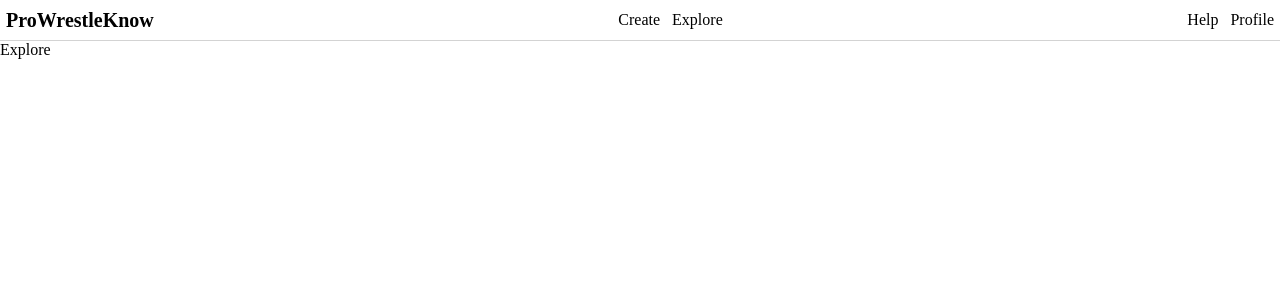
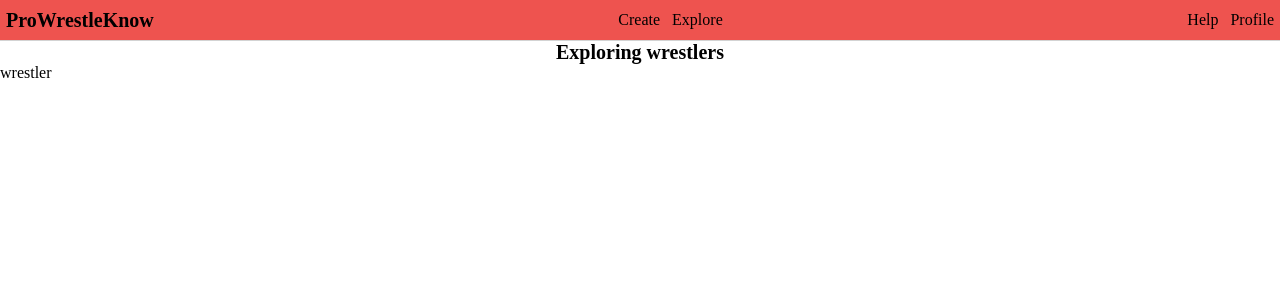
Before and after one commit to bryanmartinez1/prowrestleknow-web, a React (Vite) app in the folder frontend/: page /explore in a window 1280 px wide. Shown: the top 300 px of the page. Built offline with nearby package versions, Linux system fonts and the light colour scheme; a web font is replaced by a local one.

Commit message:
Set search params for explore page: type and query

```diff
--- a/frontend/src/App.tsx
+++ b/frontend/src/App.tsx
@@ -1,6 +1,6 @@
 import "./App.css";
 import { Route, Routes } from "react-router-dom";
-import Home from "./pages/Home";
+import Home from "./pages/Home/Home";
 import Navbar from "./components/Navbar/Navbar";
 import Explore from "./pages/Explore/Explore";
 import SelectedDataRing from "./pages/DataRing/Selected";
--- a/frontend/src/components/Navbar/Navbar.tsx
+++ b/frontend/src/components/Navbar/Navbar.tsx
@@ -8,6 +8,7 @@
   const navigate = useNavigate();
   const [windowWidth, setWindowWidth] = useState<number>(window.innerWidth);
 
+  //  Updates Window Width
   useEffect(() => {
     const handleResize = () => {
       setWindowWidth(window.innerWidth);
@@ -15,7 +16,6 @@
 
     window.addEventListener("resize", handleResize);
 
-    // Clean up the event listener on component unmount
     return () => {
       window.removeEventListener("resize", handleResize);
     };
@@ -41,7 +41,7 @@
 
   const createOptions: string[] = ["Module", "Data Ring", "Diagram"];
   const createOptionsFunctions: (() => void)[] = [
-    () => navigate("/module"),
+    () => navigate("/module/1"),
     () => navigate("/create/dataring"),
     () => navigate("/create/diagram"),
   ];
@@ -57,14 +57,14 @@
     "Data Ring",
   ];
   const exploreOptionsFunctions: (() => void)[] = [
-    () => navigate("/explore"),
-    () => navigate("/explore"),
-    () => navigate("/explore"),
-    () => navigate("/explore"),
-    () => navigate("/explore"),
-    () => navigate("/explore"),
-    () => navigate("/explore"),
-    () => navigate("/explore"),
+    () => navigate("/explore?type=wrestler"),
+    () => navigate("/explore?type=title"),
+    () => navigate("/explore?type=company"),
+    () => navigate("/explore?type=event"),
+    () => navigate("/explore?type=match"),
+    () => navigate("/explore?type=faction"),
+    () => navigate("/explore?type=module"),
+    () => navigate("/explore?type=dataring"),
   ];
 
   const moreOptions: string[] = ["Profile", " Help"];
@@ -92,6 +92,7 @@
           options={exploreOptions}
           optionFunctions={exploreOptionsFunctions}
           style={navbarButtonStyle}
+          position="right"
         />
       </div>
       {windowWidth > 590 ? (
--- a/frontend/src/components/Navbar/navbar.css
+++ b/frontend/src/components/Navbar/navbar.css
@@ -7,6 +7,7 @@
   align-items: center;
   border-bottom: 1px solid lightgray;
   font-family: Lexend;
+  background-color: #ee534f;
 }
 
 .navbar-buttons {
--- /dev/null
+++ b/frontend/src/defaults.ts
@@ -0,0 +1,3 @@
+export const defaultExploreType = "wrestler";
+export const defaultExploreQuery = "";
+export const defaultExploreQueryPreview = "Becky Lynch";
--- a/frontend/src/pages/Explore/Explore.tsx
+++ b/frontend/src/pages/Explore/Explore.tsx
@@ -1,5 +1,25 @@
+import { useSearchParams } from "react-router-dom";
+import {
+  setExploreQuery,
+  setExploreQuerySearch,
+  setExploreType,
+} from "./ExploreFunctions";
+import "./explore.css";
+
 function Explore() {
-  return <div>Explore</div>;
+  const [searchParams] = useSearchParams();
+  const query: string = setExploreQuery(searchParams.get("query"));
+  const exploreType: string = setExploreType(searchParams.get("type"));
+  const a = setExploreQuerySearch(query);
+
+  return (
+    <div className="ExplorePage">
+      <div className="exploringTitle">Exploring {exploreType}s</div>
+      {query}
+      {exploreType}
+      {a}
+    </div>
+  );
 }
 
 export default Explore;
--- /dev/null
+++ b/frontend/src/pages/Explore/ExploreFunctions.ts
@@ -0,0 +1,37 @@
+import { defaultExploreQuery, defaultExploreType } from "../../defaults";
+
+export const setExploreType = (type: string | null) => {
+  const lowercaseType = type?.toLocaleLowerCase();
+  let exploreTypeOptions = [
+    "wrestler",
+    "title",
+    "company",
+    "event",
+    "match",
+    "faction",
+    "module",
+    "dataring",
+  ];
+
+  if (!lowercaseType) {
+    return defaultExploreType;
+  }
+
+  if (exploreTypeOptions.includes(lowercaseType)) {
+    return lowercaseType;
+  }
+
+  return defaultExploreType;
+};
+
+export const setExploreQuery = (query: string | null) => {
+  if (!query) {
+    return defaultExploreQuery;
+  }
+
+  return decodeURIComponent(query);
+};
+
+export const setExploreQuerySearch = (query: string) => {
+  return encodeURIComponent(query);
+};
--- a/frontend/src/pages/Explore/explore.css
+++ b/frontend/src/pages/Explore/explore.css
@@ -0,0 +1,13 @@
+.ExplorePage {
+  flex: 1;
+  overflow-y: auto;
+  box-sizing: border-box;
+}
+
+.exploringTitle {
+  font-size: 20px;
+  font-weight: bold;
+  width: 100%;
+  display: flex;
+  justify-content: center;
+}
--- a/frontend/src/pages/Help/help.css
+++ b/frontend/src/pages/Help/help.css
@@ -8,5 +8,6 @@
   gap: 20px;
   overflow-y: auto;
   align-items: flex-start;
+  justify-content: center;
   overflow-y: auto;
 }
--- a/frontend/src/pages/Home.tsx
+++ /dev/null
@@ -1,5 +0,0 @@
-function Home() {
-  return <div>Home</div>;
-}
-
-export default Home;
--- /dev/null
+++ b/frontend/src/pages/Home/Home.tsx
@@ -0,0 +1,14 @@
+import "./home.css";
+
+function Home() {
+  return (
+    <div className="HomePage">
+      <div className="testing">
+        <div>Home</div>
+        <div>Right Side</div>
+      </div>
+    </div>
+  );
+}
+
+export default Home;
--- /dev/null
+++ b/frontend/src/pages/Home/home.css
@@ -0,0 +1,15 @@
+.HomePage {
+  flex: 1;
+  overflow-y: auto;
+  box-sizing: border-box;
+}
+
+.testing {
+  box-sizing: border-box;
+  width: 100%;
+  padding-left: 10px;
+  background-color: aquamarine;
+  display: flex;
+  flex-direction: row;
+  justify-content: space-between;
+}
```
